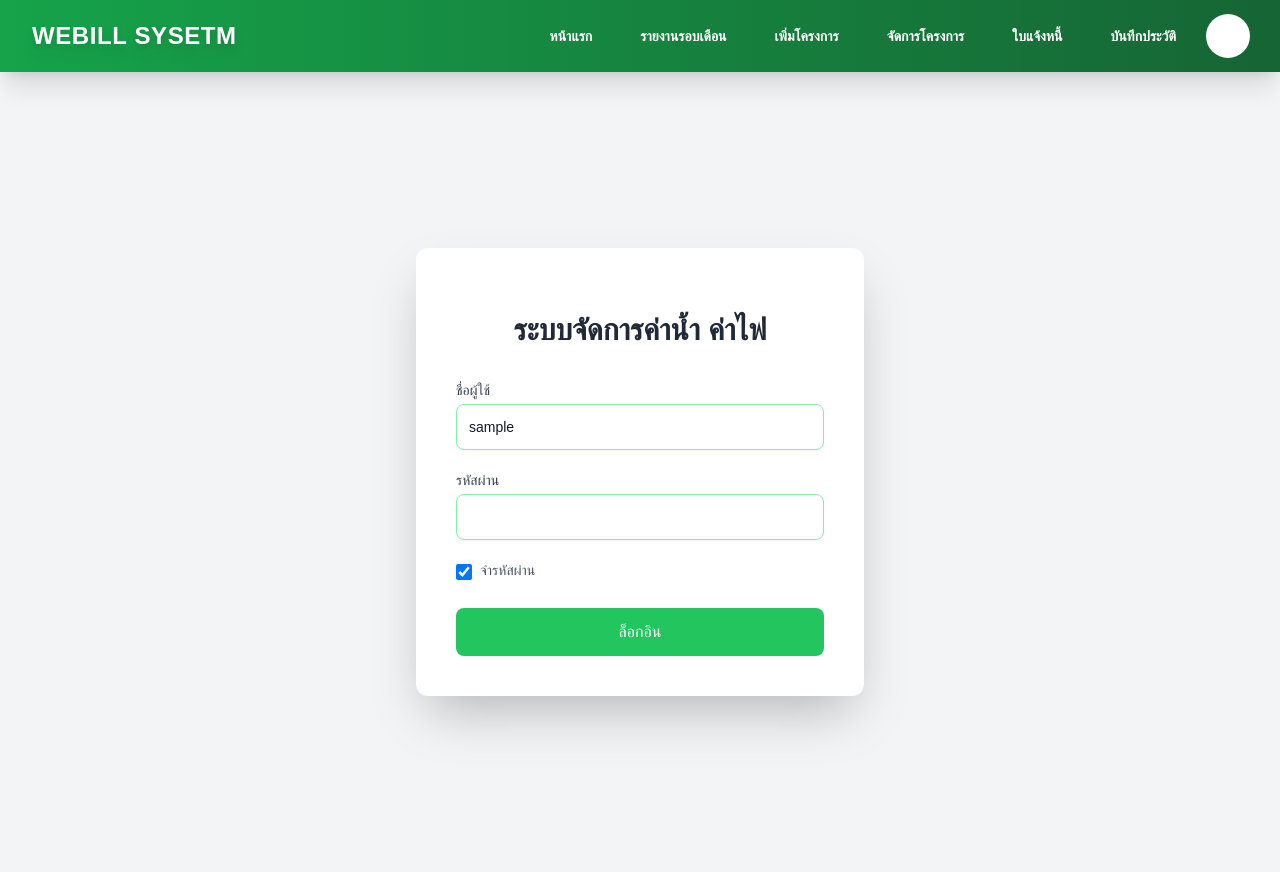
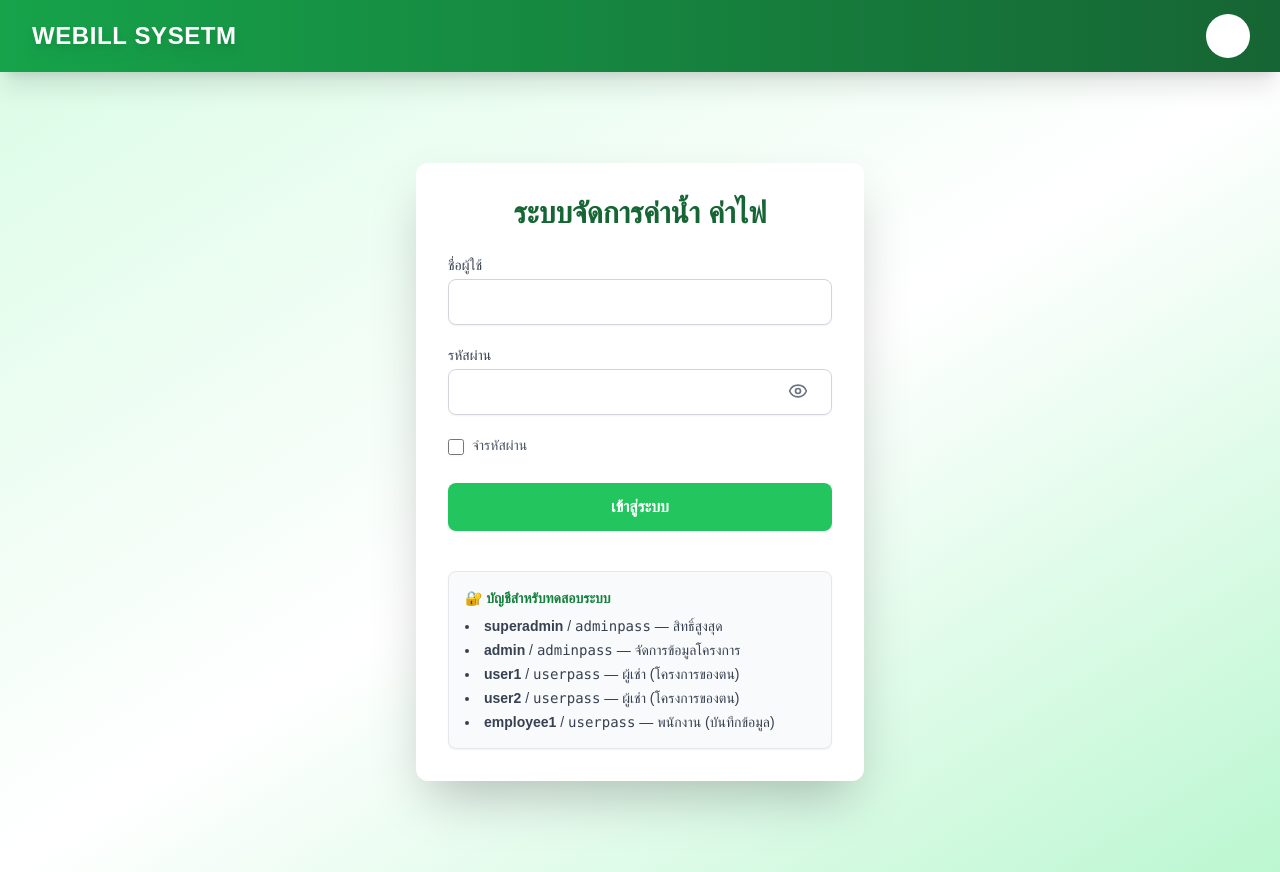
Before and after one commit to tonandton/Rental_System, a React (Vite) app in the folder frontend/: page /login in a window 1280 px wide. Built offline with nearby package versions, Linux system fonts and the light colour scheme; sample sign-in values are in the browser's storage.

Commit message:
update nav and login

```diff
--- a/frontend/src/components/Login.jsx
+++ b/frontend/src/components/Login.jsx
@@ -1,20 +1,27 @@
-import { useState } from "react";
+import { useEffect, useState } from "react";
 import axios from "axios";
 import { useNavigate } from "react-router-dom";
+import { EyeIcon, EyeOffIcon } from "lucide-react";
 
 function Login({ setToken, setRole, setUser }) {
-  const [username, setUsername] = useState(
-    localStorage.getItem("rememberedUsername") || ""
-  );
-  const [password, setPassword] = useState(
-    localStorage.getItem("rememberedPassword") || ""
-  );
-  const [rememberMe, setRememberMe] = useState(
-    !!localStorage.getItem("rememberedUsername")
-  );
+  const [username, setUsername] = useState("");
+  const [password, setPassword] = useState("");
+  const [rememberMe, setRememberMe] = useState(false);
+  const [showPassword, setShowPassword] = useState(false);
   const [error, setError] = useState("");
   const navigate = useNavigate();
   const API_BASE_URL = import.meta.env.VITE_API_BASE_URL;
+
+  useEffect(() => {
+    const rememberedUsername = localStorage.getItem("rememberedUsername");
+    const rememberedPassword = localStorage.getItem("rememberedPassword");
+
+    if (rememberedUsername && rememberedPassword) {
+      setUsername(rememberedUsername);
+      setUsername(rememberedPassword);
+      setRememberMe(true);
+    }
+  }, []);
 
   const handleSubmit = async (e) => {
     e.preventDefault();
@@ -44,6 +51,15 @@ function Login({ setToken, setRole, setUser }) {
       localStorage.setItem("role", role);
       localStorage.setItem("userId", id);
       localStorage.setItem("user", JSON.stringify({ first_name, last_name }));
+
+      if (rememberMe) {
+        localStorage.setItem("rememberedUsername", username);
+        localStorage.setItem("rememberedPassword", password);
+      } else {
+        localStorage.removeItem("rememberedUsername");
+        localStorage.removeItem("rememberedPassword");
+      }
+
       navigate("/");
     } catch (err) {
       setError(err.response?.data?.error || "เกิดข้อผิดพลาดในการเข้าสู่ระบบ");
@@ -52,9 +68,9 @@ function Login({ setToken, setRole, setUser }) {
   };
 
   return (
-    <div className="min-h-screen bg-gray-100 flex items-center justify-center py-12">
-      <div className="bg-white p-10 rounded-xl shadow-2xl w-full max-w-md">
-        <div className="flex justify-center mb-6">
+    <div className="min-h-screen bg-gradient-to-br from-green-100 via-white to-green-200 flex items-center justify-center py-12 px-4">
+      <div className="bg-white p-8 rounded-xl shadow-2xl w-full max-w-md">
+        <div className="flex justify-center">
           {/* <svg
             className="w-16 h-16 text-green-500"
             fill="none"
@@ -70,51 +86,91 @@ function Login({ setToken, setRole, setUser }) {
             ></path>
           </svg> */}
         </div>
-        <h2 className="text-3xl font-bold mb-8 text-center text-gray-800">
+        <h2 className="text-3xl font-extrabold text-center text-green-800 mb-6">
           ระบบจัดการค่าน้ำ ค่าไฟ
         </h2>
-        {error && <p className="text-red-500 mb-4 text-center">{error}</p>}
+        {error && (
+          <p className="text-red-500 text-sm text-center mb-4">{error}</p>
+        )}
         <form onSubmit={handleSubmit}>
+          {/* Username */}
           <div className="mb-5">
-            <label className="block text-sm font-medium text-gray-700 mb-1">
-              ชื่อผู้ใช้
-            </label>
+            <label>ชื่อผู้ใช้</label>
             <input
               type="text"
               value={username}
               onChange={(e) => setUsername(e.target.value)}
-              className="p-3 border rounded-lg w-full focus:outline-none focus:ring-2 focus:ring-green-300"
+              className="p-3 border border-gray-300 rounded-lg w-full focus:outline-none focus:ring-2 focus:ring-green-400"
               required
             />
           </div>
-          <div className="mb-5">
-            <label className="block text-sm font-medium text-gray-700 mb-1">
-              รหัสผ่าน
-            </label>
+
+          {/* Password */}
+          <div className="mb-5 relative">
+            <label>รหัสผ่าน</label>
             <input
-              type="password"
+              type={showPassword ? "test" : "password"}
               value={password}
               onChange={(e) => setPassword(e.target.value)}
-              className="p-3 border rounded-lg w-full focus:outline-none focus:ring-2 focus:ring-green-500"
+              className="p-3 pr-10 border border-gray-300 rounded-lg w-full focus:outline-none focus:ring-2 focus:ring-green-400"
               required
             />
+            <button
+              type="button"
+              onClick={() => setShowPassword((prev) => !prev)}
+              className="absolute right-3 top-7 text-gray-500 hover:text-gray-700"
+              tabIndex={-1}
+            >
+              {showPassword ? <EyeOffIcon size={20} /> : <EyeIcon size={20} />}
+            </button>
           </div>
+
+          {/* Remember Me */}
           <div className="mb-6 flex items-center">
             <input
               type="checkbox"
               checked={rememberMe}
               onChange={(e) => setRememberMe(e.target.checked)}
-              className="h-4 w-4 text-green-500 focus:ring-green-500 border-gray-300 rounded"
+              className="h-4 w-4 text-green-500 border-gray-300 rounded focus:ring-green-500"
             />
             <label className="ml-2 text-sm text-gray-600">จำรหัสผ่าน</label>
           </div>
           <button
             type="submit"
-            className="w-full bg-green-500 text-white p-3 rounded-lg hover:bg-green-600 transition duration-200"
+            className="w-full bg-green-500 hover:bg-green-600 text-white py-3 rounded-lg text-base font-semibold transition duration-200"
           >
-            ล็อกอิน
+            เข้าสู่ระบบ
           </button>
         </form>
+
+        {/* คำอธิบายบัญชีทดสอบ */}
+        <div className="mt-10 bg-gray-50 border border-gray-200 rounded-lg p-4 text-sm text-gray-700 shadow-sm">
+          <h3 className="font-semibold text-green-700 mb-2">
+            🔐 บัญชีสำหรับทดสอบระบบ
+          </h3>
+          <ul className="space-y-1 list-disc list-inside">
+            <li>
+              <strong>superadmin</strong> / <code>adminpass</code> —
+              สิทธิ์สูงสุด
+            </li>
+            <li>
+              <strong>admin</strong> / <code>adminpass</code> —
+              จัดการข้อมูลโครงการ
+            </li>
+            <li>
+              <strong>user1</strong> / <code>userpass</code> — ผู้เช่า
+              (โครงการของตน)
+            </li>
+            <li>
+              <strong>user2</strong> / <code>userpass</code> — ผู้เช่า
+              (โครงการของตน)
+            </li>
+            <li>
+              <strong>employee1</strong> / <code>userpass</code> — พนักงาน
+              (บันทึกข้อมูล)
+            </li>
+          </ul>
+        </div>
       </div>
     </div>
   );
--- a/frontend/src/components/Nav.jsx
+++ b/frontend/src/components/Nav.jsx
@@ -6,6 +6,7 @@ function Navbar({ token, role, user, setToken, setRole, setUser }) {
   const [isProfileOpen, setIsProfileOpen] = useState(false);
   const [isMenuOpen, setIsMenuOpen] = useState(false);
   const profileRef = useRef(null);
+  const mobileMenuRef = useRef(null);
   const navigate = useNavigate();
 
   const handleLogout = () => {
@@ -34,7 +35,7 @@ function Navbar({ token, role, user, setToken, setRole, setUser }) {
     {
       path: "/projects",
       label: "จัดการโครงการ",
-      roles: ["superadmin", "admin", "user"],
+      roles: ["superadmin", "admin"],
     },
     {
       path: "/bills",
@@ -54,8 +55,17 @@ function Navbar({ token, role, user, setToken, setRole, setUser }) {
 
   useEffect(() => {
     const handleClickOutside = (event) => {
+      // สำหรับ Desktop Profile
       if (profileRef.current && !profileRef.current.contains(event.target)) {
         setIsProfileOpen(false);
+      }
+
+      // สำหรับ Mobile Dropdown
+      if (
+        mobileMenuRef.current &&
+        !mobileMenuRef.current.contains(event.target)
+      ) {
+        setIsMenuOpen(false);
       }
     };
     document.addEventListener("mousedown", handleClickOutside);
@@ -71,44 +81,108 @@ function Navbar({ token, role, user, setToken, setRole, setUser }) {
           WEBILL SYSETM
         </div>
 
-        {/* Desktop Nav */}
-        <div className="hidden md:flex items-center space-x-4">
+        {/* ปุ่มเมนู (Mobile) */}
+        <div className="md:hidden relative" ref={mobileMenuRef}>
+          {token && (
+            <>
+              <button
+                onClick={() => setIsMenuOpen(!isMenuOpen)}
+                className="flex items-center justify-center w-10 h-10 rounded-full bg-white text-green-700 font-extrabold shadow-md ring-2 ring-white hover:scale-105 transition-transform duration-200"
+              >
+                <span className="text-base">
+                  {getInitials(user?.first_name, user?.last_name)}
+                </span>
+              </button>
+
+              {isMenuOpen && (
+                <div className="absolute right-0 mt-2 w-64 bg-white rounded-xl shadow-xl z-50 border border-gray-200 animate-slide-in-down overflow-hidden">
+                  {/* ส่วนหัวของโปรไฟล์ */}
+                  <div className="px-4 py-3 bg-green-50 border-b border-gray-200 flex items-center gap-2 font-semibold text-green-800">
+                    <span className="text-xl">👤</span>
+                    {user?.first_name} {user?.last_name}
+                  </div>
+
+                  {/* เมนูรายการ */}
+                  <div className="px-3 py-2 space-y-1">
                     {navItems
                       .filter((item) => item.roles.includes(role))
                       .map((item) => (
                         <NavLink
                           key={item.path}
                           to={item.path}
+                          onClick={() => setIsMenuOpen(false)}
                           className={({ isActive }) =>
-                  `px-4 py-2 rounded-lg text-sm font-semibold transition duration-300 ${
+                            `block px-3 py-2 rounded-md text-sm font-medium transition ${
                               isActive
-                      ? "bg-white text-green-800 shadow-md"
-                      : "hover:bg-green-500 hover:shadow-lg"
+                                ? "bg-green-100 text-green-800"
+                                : "text-gray-700 hover:bg-gray-100"
                             }`
                           }
                         >
                           {item.label}
                         </NavLink>
                       ))}
+                  </div>
+
+                  {/* ปุ่มออกจากระบบ */}
+                  <div className="border-t border-gray-100 mt-2">
+                    <button
+                      onClick={handleLogout}
+                      className="w-full text-left px-4 py-2 text-sm text-gray-700 hover:text-red-600 hover:bg-gray-50 transition flex items-center gap-2"
+                    >
+                      🚪 ออกจากระบบ
+                    </button>
+                  </div>
+                </div>
+              )}
+            </>
+          )}
+        </div>
+
+        {/* Desktop Nav */}
+        <div className="hidden md:flex items-center space-x-4">
           {token && (
             <div className="relative" ref={profileRef}>
               <button
                 onClick={() => setIsProfileOpen(!isProfileOpen)}
-                className="flex items-center justify-center w-10 h-10 rounded-full bg-white text-green-800 font-bold hover:scale-105 transition duration-300 shadow ring-2 ring-white"
+                className="flex items-center justify-center w-10 h-10 rounded-full bg-white text-green-800 font-bold hover:scale-105 transition ring-2 ring-white"
               >
-                <span className="text-sm font-medium">
                 {getInitials(user?.first_name, user?.last_name)}
-                </span>
               </button>
+
               {isProfileOpen && (
-                <div className="absolute right-0 mt-3 w-56 bg-white text-gray-800 rounded-xl shadow-xl py-2 z-50 animate-fade-in border border-gray-100">
-                  <div className="px-4 py-2 border-b font-semibold flex items-center gap-2">
-                    <span className="text-green-500">👤</span>
-                    {user?.first_name} {user?.last_name}
+                <div className="absolute right-0 mb-2 w-64 bg-white text-gray-800 rounded-xl shadow-xl py-3 z-50 animate-slide-in-down  border-gray-100">
+                  {/* ชื่อผู้ใช้ */}
+                  <div className="px-4 py-2 font-semibold border-b flex items-center gap-2">
+                    👤 {user?.first_name} {user?.last_name}
                   </div>
+
+                  {/* รายการเมนู */}
+                  <div className="py-2 px-2 space-y-1">
+                    {navItems
+                      .filter((item) => item.roles.includes(role))
+                      .map((item) => (
+                        <NavLink
+                          key={item.path}
+                          to={item.path}
+                          onClick={() => setIsProfileOpen(false)}
+                          className={({ isActive }) =>
+                            `block w-full text-left px-3 py-2 rounded-md text-sm font-medium transition ${
+                              isActive
+                                ? "bg-green-100 text-green-800"
+                                : "hover:bg-gray-100"
+                            }`
+                          }
+                        >
+                          {item.label}
+                        </NavLink>
+                      ))}
+                  </div>
+
+                  {/* ปุ่มออกจากระบบ */}
                   <button
+                    className="w-full text-left px-4 py-2 text-sm text-gray-700 hover:text-red-600 transition flex items-center gap-2"
                     onClick={handleLogout}
-                    className="w-full text-left px-4 py-2 text-sm hover:bg-gray-100 hover:text-red-600 transition flex items-center gap-2"
                   >
                     🚪 ออกจากระบบ
                   </button>
@@ -117,54 +191,7 @@ function Navbar({ token, role, user, setToken, setRole, setUser }) {
             </div>
           )}
         </div>
-
-        {/* Mobile Menu Button */}
-        <div className="flex md:hidden">
-          <button
-            onClick={() => setIsMenuOpen(!isMenuOpen)}
-            className="text-white p-2 rounded-full hover:bg-green-700 transition"
-          >
-            {isMenuOpen ? <XIcon size={24} /> : <MenuIcon size={24} />}
-          </button>
       </div>
-      </div>
-
-      {/* Mobile Menu */}
-      {isMenuOpen && (
-        <div className="md:hidden bg-green-700 px-4 pb-4 rounded-b-lg animate-slide-in-down">
-          <div className="pt-2 space-y-1">
-            {navItems
-              .filter((item) => item.roles.includes(role))
-              .map((item) => (
-                <NavLink
-                  key={item.path}
-                  to={item.path}
-                  className={({ isActive }) =>
-                    `block px-4 py-2 rounded-lg text-base font-medium transition duration-300 ${
-                      isActive ? "bg-green-900" : "hover:bg-green-600"
-                    }`
-                  }
-                  onClick={() => setIsMenuOpen(false)}
-                >
-                  {item.label}
-                </NavLink>
-              ))}
-            {token && (
-              <div className="mt-3 pt-3 border-t border-green-600">
-                <div className="text-sm text-white mb-2">
-                  👤 {user?.first_name} {user?.last_name}
-                </div>
-                <button
-                  onClick={handleLogout}
-                  className="w-full px-4 py-2 bg-rose-500 text-white rounded-md hover:bg-rose-600 transition"
-                >
-                  🚪 ออกจากระบบ
-                </button>
-              </div>
-            )}
-          </div>
-        </div>
-      )}
     </nav>
   );
 }
```
Also changed, not shown: frontend/src/components/AddProject.jsx (+8 -4 lines), frontend/src/components/AddRentalHistory.jsx (+16 -5 lines). Lines whose indentation alone changed are shown as unchanged.
